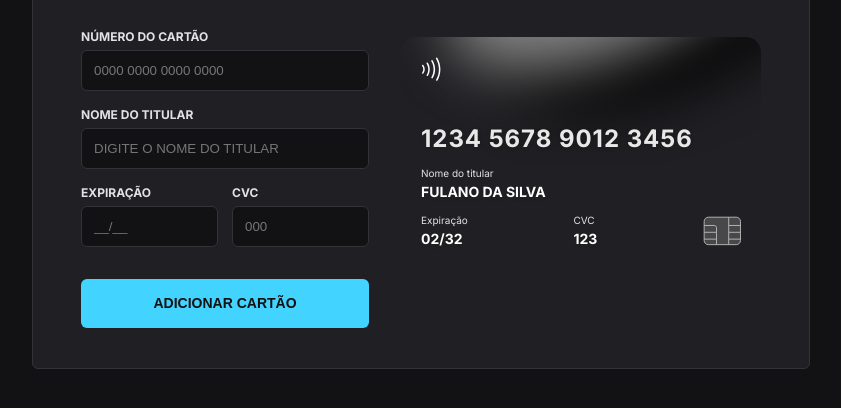
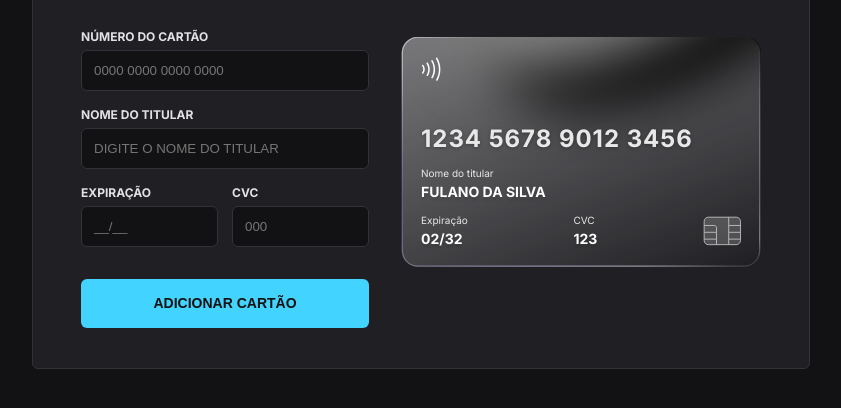
Before and after one commit to rocketseat-education/explorer-lab-01, a website built with Vite: page index.html in a window 1280 px wide. Shown: the part 242-650 px from the top of the page, without its empty margins (219-1060 px from the left). Built offline with nearby package versions, Linux system fonts and the light colour scheme; files whose address does not match are found by name.

Commit message:
fix: credit card bg image url

```diff
--- a/src/css/credit-card.css
+++ b/src/css/credit-card.css
@@ -1,7 +1,7 @@
 /* CC */
 .cc {
   background: no-repeat center/cover;
-  background-image: url("img/cc-bg.svg");
+  background-image: url('/img/cc-bg.svg');
   width: 36rem;
   height: 23rem;
   padding: 2rem;
```
